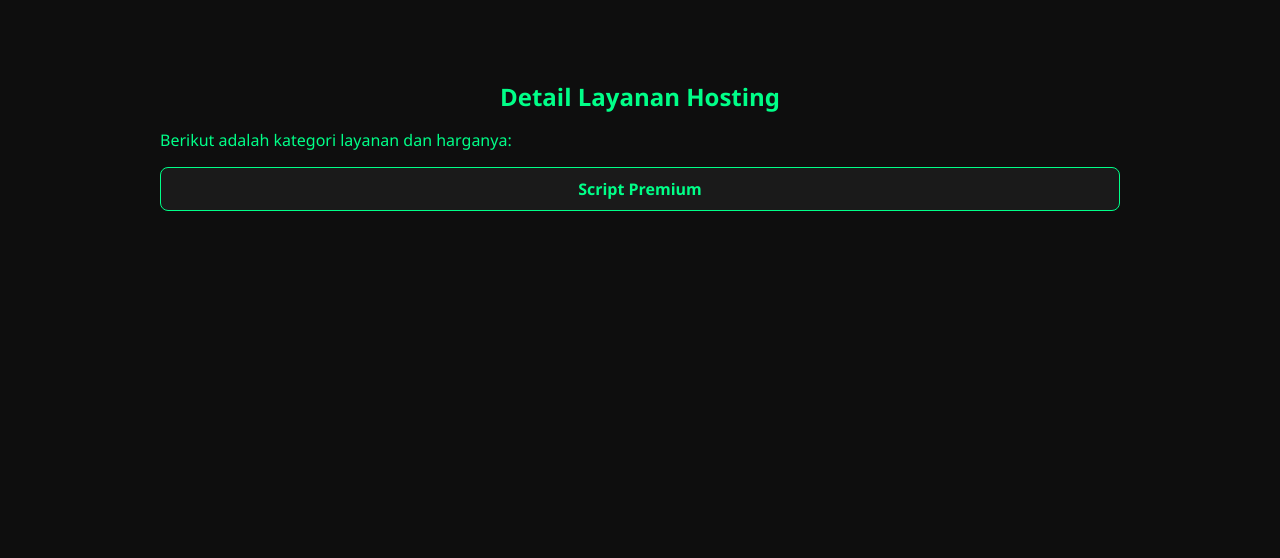
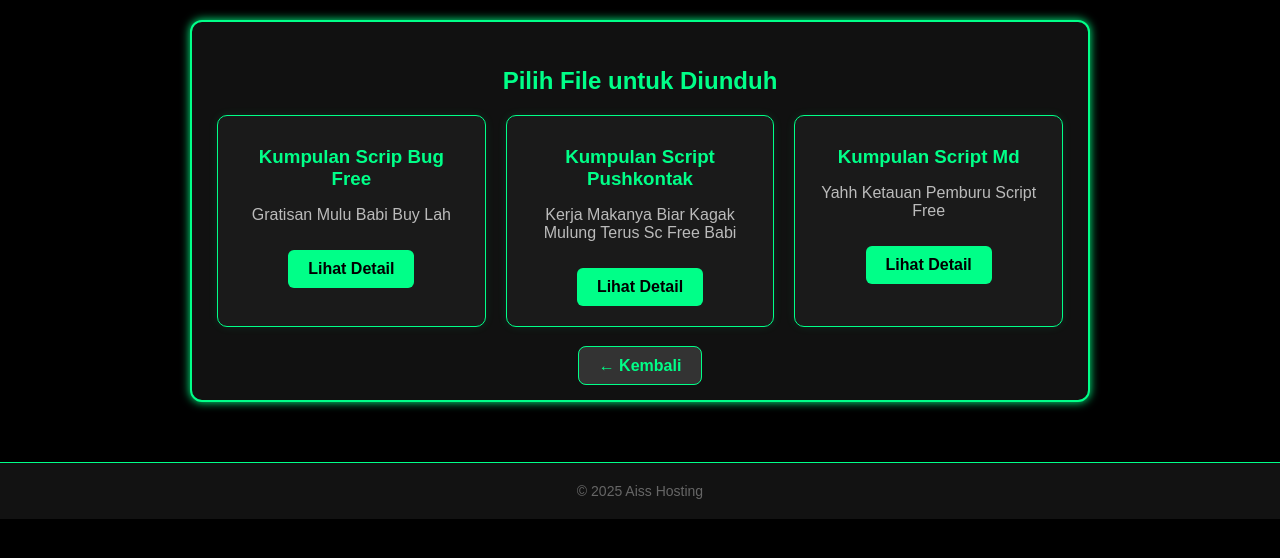
Before and after one commit to aissgth/aissmarketplace.web, a plain HTML site: page script.html in a window 1280 px wide. Drawn offline with Linux system fonts and the light colour scheme.

Commit message:
Add files via upload

```diff
--- a/script.html
+++ b/script.html
@@ -1,69 +1,141 @@
-<!DOCTYPE html><html lang="id">
+<!DOCTYPE html>
+<html lang="id">
 <head>
-  <meta charset="UTF-8">
-  <meta name="viewport" content="width=device-width, initial-scale=1.0">
-  <title>Layanan Hosting - Aiss Hosting</title>
-  <link rel="stylesheet" href="style.css">
+  <meta charset="UTF-8" />
+  <meta name="viewport" content="width=device-width, initial-scale=1.0" />
+  <title>Download File - Aiss Hosting</title>
+  <link rel="stylesheet" href="style.css" />
   <style>
-    .dropdown {
-      position: relative;
-      width: 100%;
-    }.dropdown-content {
-  display: none;
-  flex-direction: column;
-  margin-top: 10px;
-  gap: 10px;
-  animation: slideDown 0.3s ease forwards;
+    body {
+      margin: 0;
+      padding: 0;
+      background-color: #000;
+      font-family: 'Arial', sans-serif;
+      color: #00ff88;
     }
 
-.dropdown.active .dropdown-content {
-  display: flex;
+    .container {
+      max-width: 900px;
+      margin: 0 auto;
+      padding: 20px;
     }
 
-.dropdown-button {
+    .info-card {
+      background-color: #111;
+      border: 2px solid #00ff88;
+      border-radius: 12px;
+      padding: 25px;
+      box-shadow: 0 0 10px #00ff88;
+    }
+
+    h2 {
+      text-align: center;
+      color: #00ff88;
+    }
+
+    .info-options {
+      display: grid;
+      grid-template-columns: repeat(auto-fit, minmax(250px, 1fr));
+      gap: 20px;
+      margin-top: 20px;
+    }
+
+    .info-option {
       background-color: #1a1a1a;
+      border: 1px solid #00ff88;
+      border-radius: 10px;
+      padding: 20px;
+      text-align: center;
+      transition: transform 0.2s ease, box-shadow 0.2s ease;
+    }
+
+    .info-option:hover {
+      transform: scale(1.03);
+      box-shadow: 0 0 10px #00ff88;
+    }
+
+    .info-option h3 {
+      color: #00ff88;
+      margin-bottom: 10px;
+    }
+
+    .info-option p {
+      color: #bbb;
+    }
+
+    .info-option a {
+      display: inline-block;
+      margin-top: 10px;
+      padding: 10px 20px;
+      background-color: #00ff88;
+      color: #000;
+      font-weight: bold;
+      border-radius: 6px;
+      text-decoration: none;
+    }
+
+    .info-option a:hover {
+      background-color: #00cc6e;
+    }
+
+    footer {
+      text-align: center;
+      padding: 20px;
+      color: #666;
+    }
+
+    .back-link {
+      text-align: center;
+      margin-top: 30px;
+    }
+
+    .back-link a {
+      padding: 10px 20px;
+      background-color: #333;
       color: #00ff88;
       border: 1px solid #00ff88;
       border-radius: 8px;
-  padding: 10px;
-  text-align: center;
-  cursor: pointer;
+      text-decoration: none;
       font-weight: bold;
     }
 
-.dropdown-button:hover {
-  background-color: #101010;
+    .back-link a:hover {
+      background-color: #222;
     }
-
-@keyframes slideDown {
-  0% {
-    opacity: 0;
-    transform: translateY(-10px);
-  }
-  100% {
-    opacity: 1;
-    transform: translateY(0);
-  }
-}
-
   </style>
 </head>
 <body>
   <div class="container">
-    <h2>Detail Layanan Hosting</h2>
-    <p>Berikut adalah kategori layanan dan harganya:</p><!-- Script Premium -->
-<div class="dropdown">
-  <div class="dropdown-button" onclick="toggleDropdown(this)">Script Premium</div>
-  <div class="dropdown-content">
-    <a href="script-whatsapp.html" class="info-option">Script WhatsApp - Rp30.000</a>
-    <a href="script-store.html" class="info-option">Script Store - Rp25.000</a>
-    <a href="script-web.html" class="info-option">Script Web - Rp20.000</a>
+    <div class="info-card">
+      <h2>Pilih File untuk Diunduh</h2>
+
+      <!-- script.html -->
+<div class="info-options">
+  <div class="info-option">
+    <h3>Kumpulan Scrip Bug Free</h3>
+    <p>Gratisan Mulu Babi Buy Lah</p>
+    <a href="scriptbug.html">Lihat Detail</a>
+  </div>
+
+  <div class="info-option">
+    <h3>Kumpulan Script Pushkontak</h3>
+    <p>Kerja Makanya Biar Kagak Mulung Terus Sc Free Babi</p>
+    <a href="scriptpushkontak.html">Lihat Detail</a>
+  </div>
+
+  <div class="info-option">
+    <h3>Kumpulan Script Md</h3>
+    <p>Yahh Ketauan Pemburu Script Free</p>
+    <a href="script.html">Lihat Detail</a>
   </div>
 </div>
 
-  </div>  <script>
-    function toggleDropdown(button) {
-      const parent = button.parentElement;
-      parent.classList.toggle('active');
-    }
-  </script></body>
+      <div class="back-link">
+        <a href="layanan-hosting.html">← Kembali</a>
+      </div>
+    </div>
+  </div>
+
+  <footer>&copy; 2025 Aiss Hosting</footer>
+</body>
+</html>
--- a/style.css
+++ b/style.css
@@ -85,3 +85,35 @@ footer {
 a.info-option {
   display: block;
 }
+
+.panel-card {
+  background-color: #111;
+  border: 1px solid #00ff88;
+  border-radius: 12px;
+  padding: 20px;
+  margin: 20px auto;
+  text-align: center;
+  color: #aaffcc;
+  max-width: 90%;
+}
+
+.panel-card h3 {
+  color: #00ff88;
+  font-size: 20px;
+  margin-bottom: 10px;
+}
+
+.btn-wa {
+  display: inline-block;
+  margin-top: 15px;
+  padding: 10px 20px;
+  background-color: #00ff88;
+  color: #000;
+  border-radius: 10px;
+  font-weight: bold;
+  text-decoration: none;
+}
+
+.btn-wa:hover {
+  background-color: #00dd77;
+}
```
Also changed, not shown: jadibot.html (+1 -1 lines), scriptbug.html (added, +33 -0 lines), scriptpushkontak.html (added, +33 -0 lines). Lines whose indentation alone changed are shown as unchanged.
